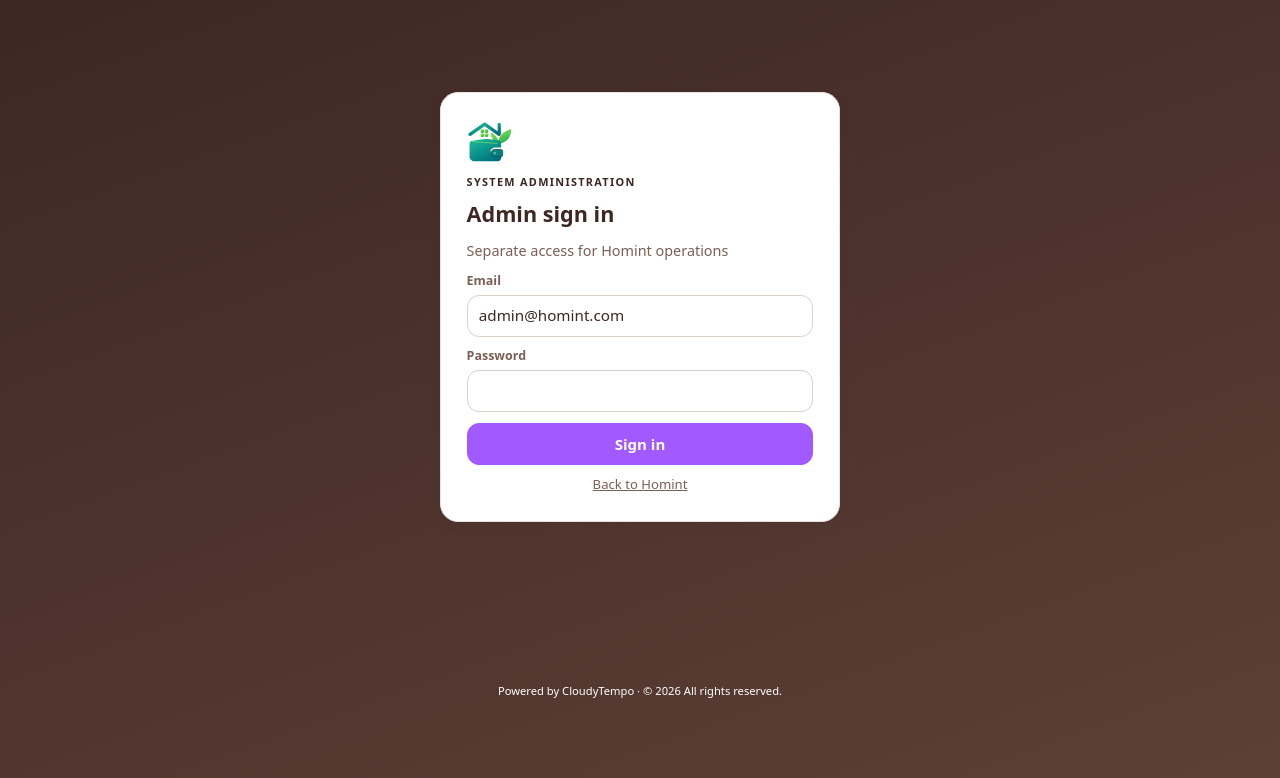
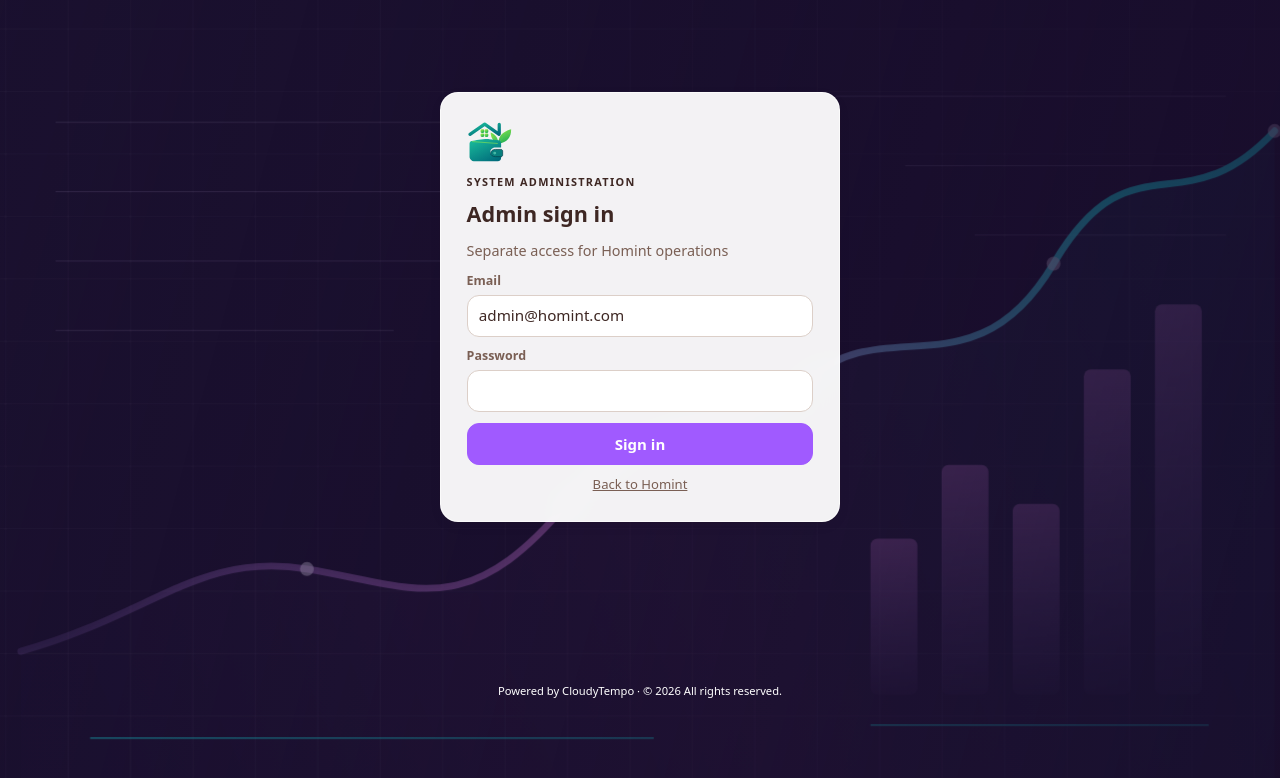
Before and after one commit to cloudytempo/financial-management, an Angular app in the folder frontend/: page /admin/login in a window 1280 px wide. Shown: the top 778 px of the page. Built offline with nearby package versions, Linux system fonts and the light colour scheme.

Commit message:
add wallpaper to login page

```diff
--- a/frontend/angular.json
+++ b/frontend/angular.json
@@ -25,7 +25,8 @@
       ],
       "assets": [
        "src/favicon.svg",
-       "src/manifest.webmanifest"
+        "src/manifest.webmanifest",
+        "src/auth-wallpaper.svg"
       ]
      },
      "configurations": {
--- a/frontend/src/styles.css
+++ b/frontend/src/styles.css
@@ -99,7 +99,7 @@
 .timeline-marker.warn{background:var(--admin-coral);box-shadow:0 0 0 1px var(--admin-coral)}.timeline-entry{min-width:0}.timeline-entry .row{flex-wrap:nowrap;gap:.5rem}.timeline-entry .row b{min-width:0;overflow-wrap:anywhere}
 .timeline-entry time{white-space:nowrap;flex:none}.timeline-entry .s{font-size:.8rem;color:var(--muted);overflow-wrap:anywhere}
 .admin-search{max-width:480px;margin-bottom:.8rem}.admin-directory{padding-top:.4rem}.admin-directory-row{flex-wrap:wrap}.admin-status-off{background:var(--warn-bg);color:var(--warn)}
-.admin-authwrap{background:linear-gradient(145deg,#9E58FF,#A05AFF 48%,#1BCFB4)}.admin-authwrap .auth{display:flex;flex-direction:column;gap:.65rem}.admin-authwrap .auth h1{font-size:1.35rem}
+.admin-authwrap .auth{display:flex;flex-direction:column;gap:.65rem}.admin-authwrap .auth h1{font-size:1.35rem}
 .admin-authwrap .auth .homint-auth-logo{margin:0}.admin-authwrap .auth .admin-kicker{margin:0}
 .admin-authwrap .btn{background:#A05AFF;border-color:#A05AFF}.admin-authwrap input:focus{border-color:#A05AFF;outline-color:#1BCFB4}
 .admin-report-summary{display:flex;align-items:center;flex-wrap:wrap;gap:.5rem 1.15rem;padding:.35rem 0 .8rem;color:var(--muted);font-size:.83rem}
@@ -209,7 +209,17 @@
 .prayer b{display:block;font-size:1.15rem;color:var(--c1);font-variant-numeric:tabular-nums}
 
 /* auth */
-.authwrap{min-height:100vh;display:grid;place-items:center;padding:1rem;background:linear-gradient(160deg,var(--c1),var(--c2))}
+.authwrap{position:relative;isolation:isolate;overflow:hidden;min-height:100vh;display:grid;place-items:center;padding:1rem;background:#071d2a}
+.authwrap::before,.authwrap::after{content:"";position:absolute;inset:0;pointer-events:none}
+.authwrap::before{z-index:0;inset:-4%;background:url('/auth-wallpaper.svg') center/cover no-repeat;opacity:.82;animation:auth-wallpaper-drift 28s ease-in-out infinite alternate;will-change:transform}
+.authwrap::after{z-index:0;background:linear-gradient(100deg,rgba(4,20,29,.16),rgba(4,20,29,.72))}
+.authwrap>*{position:relative;z-index:1}
+.authwrap .auth{background:rgba(255,255,255,.95);backdrop-filter:blur(12px);border-color:rgba(255,255,255,.7)}
+.admin-authwrap{background:#1b1230}
+.admin-authwrap::before{filter:hue-rotate(92deg) saturate(1.35)}
+.admin-authwrap::after{background:linear-gradient(105deg,rgba(24,12,43,.22),rgba(24,12,43,.78))}
+.admin-authwrap .auth{border-color:rgba(255,255,255,.72)}
+@keyframes auth-wallpaper-drift{from{transform:scale(1) translate3d(-.3%,0,0)}to{transform:scale(1.06) translate3d(.3%,-.25%,0)}}
 .auth{width:min(400px,100%);padding:1.6rem}.auth form{display:flex;flex-direction:column;gap:.85rem;margin-top:1rem}
 .auth .logo{width:46px;height:46px;border-radius:14px;margin-bottom:.8rem}
 
```
Also changed, not shown: frontend/src/auth-wallpaper.svg (added).
